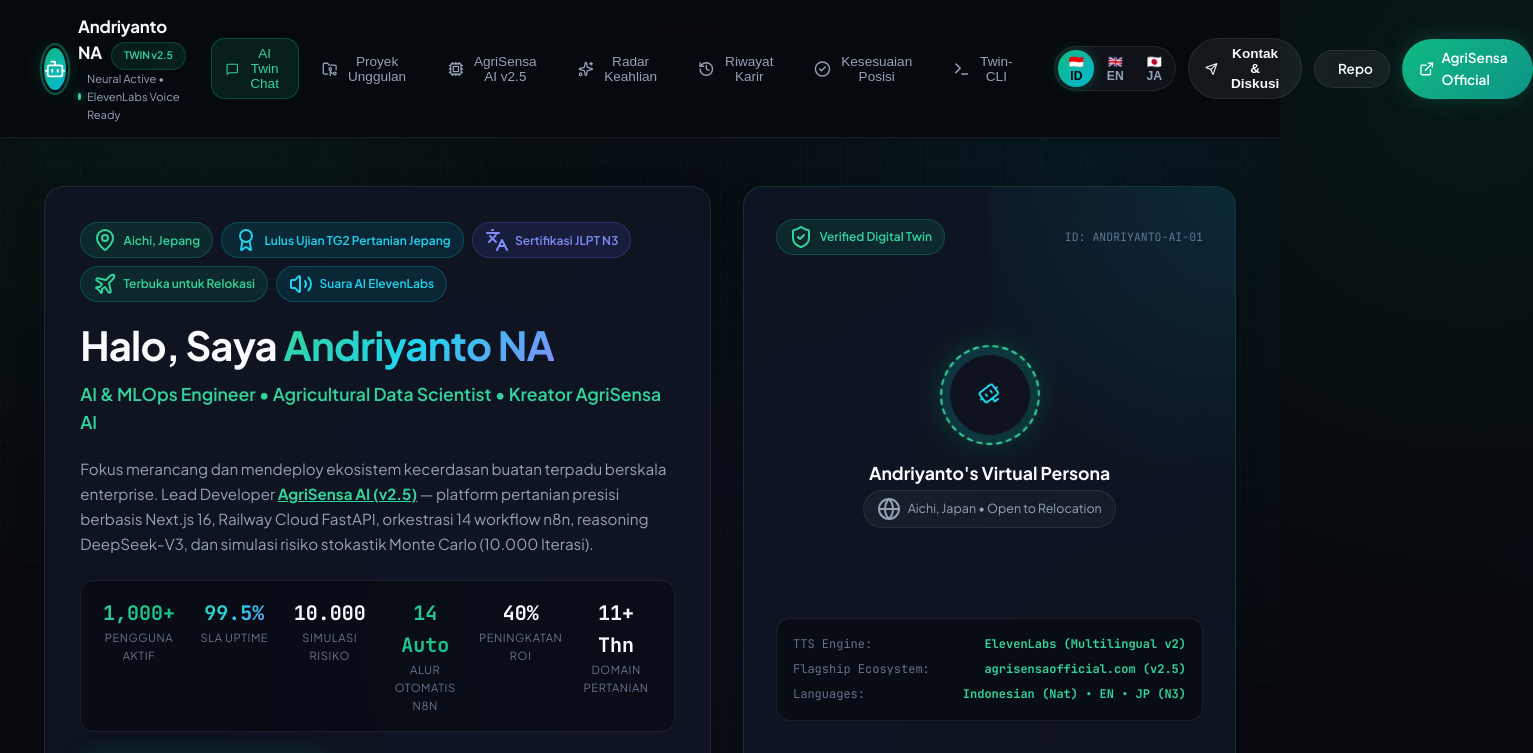
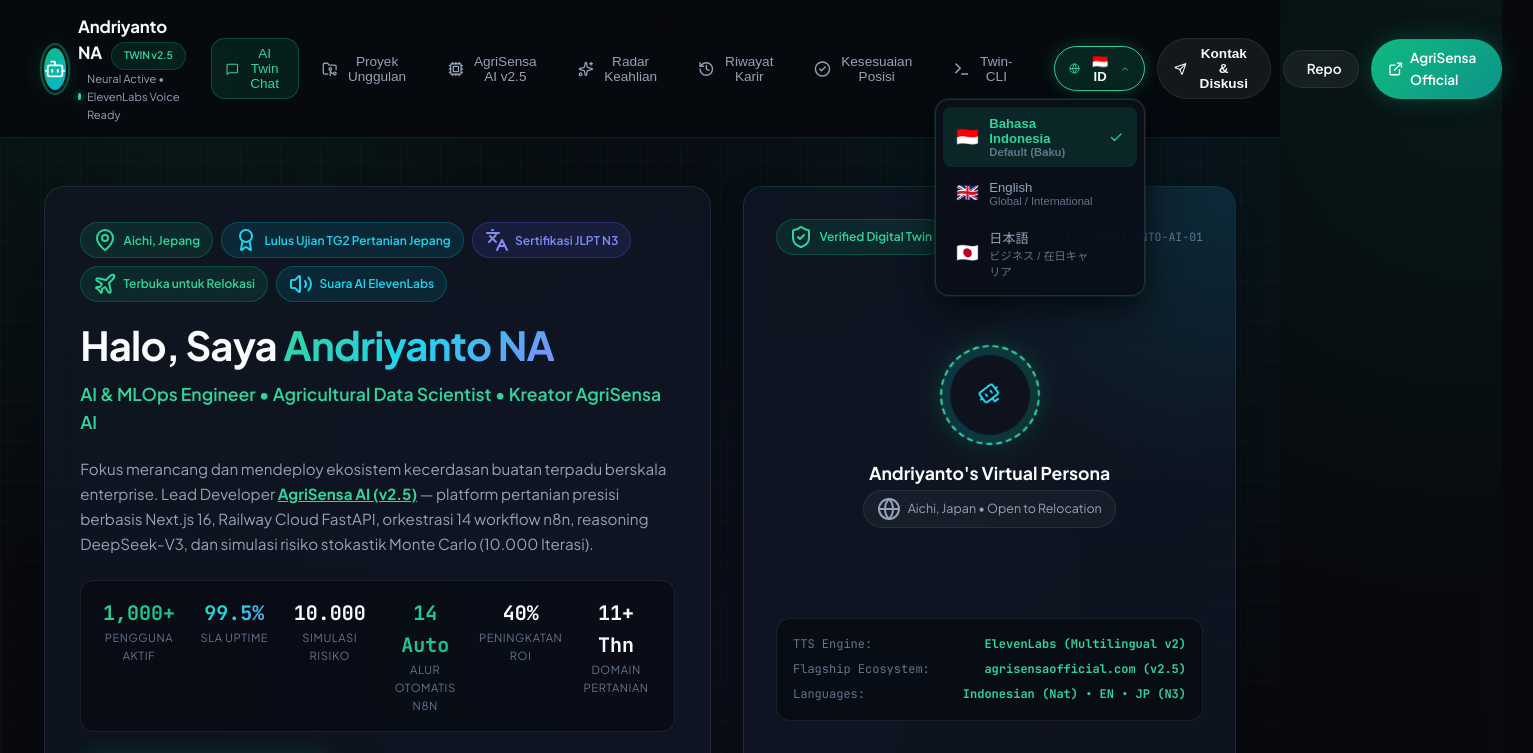
Before and after one commit to yandri918/digital_twin, a website: page index.html in a window 1280 px wide. Both pictures are taken after a click on the button "🇮🇩 ID". Shown: the top 753 px of the page, 1533 px wide, since content can reach past the window. Drawn offline with nearby package versions, Linux system fonts and the light colour scheme.

Commit message:
feat: upgrade language switcher to luxury cyber-agri dropdown menu

```diff
--- a/app.js
+++ b/app.js
@@ -47,12 +47,42 @@
 // Multi-Language Switcher (i18n)
 // --------------------------------------------------------------------------
 function initLanguageSwitcher() {
-  const langBtns = document.querySelectorAll('.lang-btn');
-  langBtns.forEach(btn => {
-    btn.addEventListener('click', () => {
-      const selectedLang = btn.dataset.lang;
-      if (selectedLang && selectedLang !== TwinState.currentLang) {
+  const container = document.getElementById('lang-dropdown-container');
+  const triggerBtn = document.getElementById('lang-trigger-btn');
+  const items = document.querySelectorAll('.lang-dropdown-item');
+
+  if (triggerBtn && container) {
+    triggerBtn.addEventListener('click', (e) => {
+      e.stopPropagation();
+      const isOpen = container.classList.contains('open');
+      container.classList.toggle('open', !isOpen);
+      triggerBtn.setAttribute('aria-expanded', !isOpen);
+    });
+
+    document.addEventListener('click', (e) => {
+      if (!container.contains(e.target)) {
+        container.classList.remove('open');
+        triggerBtn.setAttribute('aria-expanded', 'false');
+      }
+    });
+
+    document.addEventListener('keydown', (e) => {
+      if (e.key === 'Escape') {
+        container.classList.remove('open');
+        triggerBtn.setAttribute('aria-expanded', 'false');
+      }
+    });
+  }
+
+  items.forEach(item => {
+    item.addEventListener('click', () => {
+      const selectedLang = item.dataset.lang;
+      if (selectedLang) {
         setLanguage(selectedLang);
+        if (container) {
+          container.classList.remove('open');
+          if (triggerBtn) triggerBtn.setAttribute('aria-expanded', 'false');
+        }
       }
     });
   });
@@ -63,9 +93,16 @@
   TwinState.currentLang = lang;
   localStorage.setItem('twin_lang', lang);
 
-  // Update active button state
-  document.querySelectorAll('.lang-btn').forEach(btn => {
-    btn.classList.toggle('active', btn.dataset.lang === lang);
+  // Update active label in trigger button
+  const labelEl = document.getElementById('current-lang-label');
+  if (labelEl) {
+    const labels = { id: '🇮🇩 ID', en: '🇬🇧 EN', ja: '🇯🇵 日本語' };
+    labelEl.innerText = labels[lang] || '🇮🇩 ID';
+  }
+
+  // Update active dropdown item
+  document.querySelectorAll('.lang-dropdown-item').forEach(item => {
+    item.classList.toggle('active', item.dataset.lang === lang);
   });
 
   applyLanguage(lang);
--- a/index.html
+++ b/index.html
@@ -55,11 +55,48 @@
       </ul>
 
       <div class="nav-actions">
-        <!-- Multi-Language Switcher (ID / EN / JA) -->
-        <div class="lang-switcher-group" id="lang-switcher-group">
-          <button class="lang-btn active" data-lang="id" title="Bahasa Indonesia">🇮🇩 ID</button>
-          <button class="lang-btn" data-lang="en" title="English">🇬🇧 EN</button>
-          <button class="lang-btn" data-lang="ja" title="日本語">🇯🇵 JA</button>
+        <!-- Luxury Glassmorphic Language Selector Dropdown -->
+        <div class="lang-dropdown-container" id="lang-dropdown-container">
+          <button type="button" class="lang-trigger-btn" id="lang-trigger-btn" aria-haspopup="true" aria-expanded="false" title="Pilih Bahasa / Select Language / 言語選択">
+            <i data-lucide="globe" class="globe-icon"></i>
+            <span id="current-lang-label">🇮🇩 ID</span>
+            <i data-lucide="chevron-down" class="chevron-icon"></i>
+          </button>
+
+          <div class="lang-dropdown-menu" id="lang-dropdown-menu" role="menu">
+            <button type="button" class="lang-dropdown-item active" data-lang="id" role="menuitem">
+              <div class="lang-item-content">
+                <span class="lang-flag">🇮🇩</span>
+                <div>
+                  <div>Bahasa Indonesia</div>
+                  <div class="lang-subtext">Default (Baku)</div>
+                </div>
+              </div>
+              <i data-lucide="check" class="lang-check-icon"></i>
+            </button>
+
+            <button type="button" class="lang-dropdown-item" data-lang="en" role="menuitem">
+              <div class="lang-item-content">
+                <span class="lang-flag">🇬🇧</span>
+                <div>
+                  <div>English</div>
+                  <div class="lang-subtext">Global / International</div>
+                </div>
+              </div>
+              <i data-lucide="check" class="lang-check-icon"></i>
+            </button>
+
+            <button type="button" class="lang-dropdown-item" data-lang="ja" role="menuitem">
+              <div class="lang-item-content">
+                <span class="lang-flag">🇯🇵</span>
+                <div>
+                  <div>日本語</div>
+                  <div class="lang-subtext">ビジネス / 在日キャリア</div>
+                </div>
+              </div>
+              <i data-lucide="check" class="lang-check-icon"></i>
+            </button>
+          </div>
         </div>
 
         <button class="btn-pill btn-secondary" onclick="openContactModal()" id="header-contact-btn">
--- a/style.css
+++ b/style.css
@@ -270,42 +270,144 @@
   gap: 0.75rem;
 }
 
-/* Language Switcher */
-.lang-switcher-group {
+/* ==========================================================================
+   Language Selector Dropdown (Cyber-Agri Glassmorphism)
+   ========================================================================== */
+.lang-dropdown-container {
+  position: relative;
+  display: inline-block;
+  user-select: none;
+}
+
+.lang-trigger-btn {
   display: inline-flex;
   align-items: center;
-  background: rgba(255, 255, 255, 0.04);
-  border: 1px solid var(--border-subtle);
+  gap: 0.5rem;
+  background: rgba(16, 185, 129, 0.08);
+  border: 1px solid rgba(16, 185, 129, 0.28);
   border-radius: var(--radius-full);
-  padding: 3px;
-  gap: 2px;
+  padding: 0.4rem 0.85rem;
+  font-size: 0.82rem;
+  font-weight: 600;
+  color: var(--text-main);
+  cursor: pointer;
+  transition: all 0.25s cubic-bezier(0.4, 0, 0.2, 1);
+  box-shadow: 0 2px 8px rgba(0, 0, 0, 0.2);
 }
 
-.lang-btn {
-  background: transparent;
-  color: var(--text-muted);
-  border: none;
-  padding: 0.28rem 0.65rem;
-  border-radius: var(--radius-full);
-  font-size: 0.76rem;
-  font-weight: 600;
-  cursor: pointer;
-  display: inline-flex;
-  align-items: center;
-  gap: 0.35rem;
-  transition: var(--transition-fast);
+.lang-trigger-btn:hover, .lang-dropdown-container.open .lang-trigger-btn {
+  background: rgba(16, 185, 129, 0.16);
+  border-color: var(--emerald-400);
+  box-shadow: 0 0 16px rgba(16, 185, 129, 0.3);
 }
 
-.lang-btn:hover {
-  color: var(--text-main);
-  background: rgba(255, 255, 255, 0.08);
+.lang-trigger-btn .globe-icon {
+  width: 15px;
+  height: 15px;
+  color: var(--emerald-400);
 }
 
-.lang-btn.active {
-  background: linear-gradient(135deg, var(--emerald-500), var(--cyan-500));
-  color: #030712;
-  box-shadow: 0 0 12px rgba(16, 185, 129, 0.35);
+.lang-trigger-btn .chevron-icon {
+  width: 14px;
+  height: 14px;
+  color: var(--text-muted);
+  transition: transform 0.25s ease;
+}
+
+.lang-dropdown-container.open .chevron-icon {
+  transform: rotate(180deg);
+  color: var(--emerald-400);
+}
+
+.lang-dropdown-menu {
+  position: absolute;
+  top: calc(100% + 8px);
+  right: 0;
+  min-width: 210px;
+  background: rgba(10, 15, 26, 0.96);
+  backdrop-filter: blur(24px);
+  -webkit-backdrop-filter: blur(24px);
+  border: 1px solid rgba(255, 255, 255, 0.12);
+  border-radius: var(--radius-md);
+  padding: 0.45rem;
+  box-shadow: 0 12px 32px rgba(0, 0, 0, 0.65), 0 0 0 1px rgba(16, 185, 129, 0.2);
+  display: none;
+  flex-direction: column;
+  gap: 0.25rem;
+  z-index: 200;
+  animation: dropdownFadeIn 0.2s cubic-bezier(0.16, 1, 0.3, 1);
+}
+
+.lang-dropdown-container.open .lang-dropdown-menu {
+  display: flex;
+}
+
+@keyframes dropdownFadeIn {
+  from {
+    opacity: 0;
+    transform: translateY(-6px) scale(0.97);
+  }
+  to {
+    opacity: 1;
+    transform: translateY(0) scale(1);
+  }
+}
+
+.lang-dropdown-item {
+  display: flex;
+  align-items: center;
+  justify-content: space-between;
+  gap: 0.75rem;
+  padding: 0.55rem 0.8rem;
+  border-radius: var(--radius-sm);
+  background: transparent;
+  border: none;
+  color: var(--text-muted);
+  font-size: 0.82rem;
+  font-weight: 500;
+  cursor: pointer;
+  transition: var(--transition-fast);
+  text-align: left;
+  width: 100%;
+}
+
+.lang-dropdown-item:hover {
+  background: rgba(255, 255, 255, 0.07);
+  color: var(--text-main);
+}
+
+.lang-dropdown-item.active {
+  background: rgba(16, 185, 129, 0.14);
+  color: var(--emerald-400);
   font-weight: 700;
+}
+
+.lang-item-content {
+  display: flex;
+  align-items: center;
+  gap: 0.65rem;
+}
+
+.lang-flag {
+  font-size: 1.15rem;
+  line-height: 1;
+}
+
+.lang-subtext {
+  font-size: 0.7rem;
+  color: var(--text-dim);
+}
+
+.lang-check-icon {
+  width: 15px;
+  height: 15px;
+  color: var(--emerald-400);
+  opacity: 0;
+  transition: opacity 0.2s;
+}
+
+.lang-dropdown-item.active .lang-check-icon {
+  opacity: 1;
 }
 
 .btn-pill {
```
